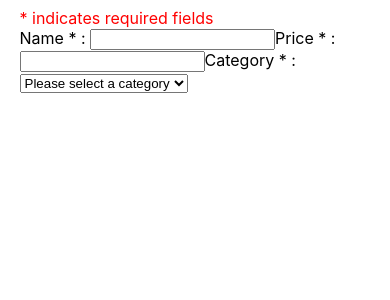
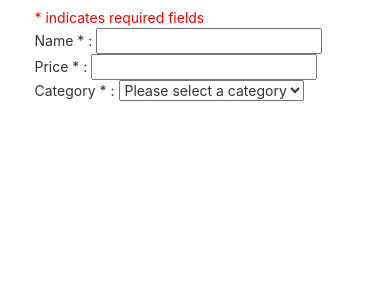
Before and after one commit to ewangsawidjaya/react-list-app, a React (Create React App) app: page / in a window 390 px wide. Shown: the top 300 px of the page. Built offline with nearby package versions, Linux system fonts and the light colour scheme.

Commit message:
responsiveness

```diff
--- a/public/index.html
+++ b/public/index.html
@@ -19,6 +19,12 @@
       work correctly both with client-side routing and a non-root public URL.
       Learn how to configure a non-root public URL by running `npm run build`.
     -->
+    <!-- Latest compiled and minified CSS -->
+    <link rel="stylesheet" href="https://maxcdn.bootstrapcdn.com/bootstrap/3.3.7/css/bootstrap.min.css" integrity="sha384-BVYiiSIFeK1dGmJRAkycuHAHRg32OmUcww7on3RYdg4Va+PmSTsz/K68vbdEjh4u" crossorigin="anonymous">
+
+    <!-- Optional theme -->
+    <link rel="stylesheet" href="https://maxcdn.bootstrapcdn.com/bootstrap/3.3.7/css/bootstrap-theme.min.css" integrity="sha384-rHyoN1iRsVXV4nD0JutlnGaslCJuC7uwjduW9SVrLvRYooPp2bWYgmgJQIXwl/Sp" crossorigin="anonymous">
+
     <title>React App</title>
   </head>
   <body>
@@ -36,5 +42,6 @@
       To begin the development, run `npm start` or `yarn start`.
       To create a production bundle, use `npm run build` or `yarn build`.
     -->
+
   </body>
 </html>
--- a/src/App.css
+++ b/src/App.css
@@ -2,23 +2,5 @@
   /*text-align: center;*/
   margin-left:5%;
   margin-top:2%;
+  margin-right:5%
 }
-
-.rTable
-{
-    display: table;
-    width: 30%;
-}
-.rTableRow
-{
-    display: table-row;
-}
-.rTableCell
-{
-    width:80%;
-    display: table-cell;
-    border: solid;
-    border-width: thin;
-    padding-left: 5px;
-    padding-right: 5px;
-}
--- a/src/Components/form.js
+++ b/src/Components/form.js
@@ -1,6 +1,8 @@
 import React, { Component } from 'react';
 
 import { toast } from 'react-toastify';
+
+import { Grid, Row, Col } from 'react-bootstrap';
 
 const toastOptions = {
     autoClose: 2000,
@@ -44,17 +46,30 @@ class Form extends Component {
 
     render() {
         return (
-            <div className='form'>
+            <Grid>
+                <Row className='show-grid'>
+                    <Col xs={12} md={12}>
                         <div style={{color:'red',fontStyle:'italics'}}>* indicates required fields</div>
+                    </Col>
+                </Row>
+
+                <Row className='show-grid'>
+                    <Col xs={12} md={3}>
                         Name * : <input type='text' onChange={(e) => this.handleChange('name', e)} value={this.state.name}/>
+                    </Col>
+                    <Col xs={12} md={3}>
                         Price * : <input type='number' onChange={(e) => this.handleChange('price', e)} value={this.state.price}/>
+                    </Col>
+                    <Col xs={12} md={3}>
                         Category * :
-                <select onChange={(e) => this.handleChange('category', e)} value={this.state.category}>
+                        <select style={{marginLeft:'5px'}} onChange={(e) => this.handleChange('category', e)} value={this.state.category}>
                             <option value=''>Please select a category</option>
                             <option value='Electronics'>Electronics</option>
                             <option value='Kitchen'>Kitchen</option>
                             <option value='Clothing'>Clothing</option>
                         </select>
+                    </Col>
+                    <Col xs={12} md={3}>
                         {
                             //all fields are required before the button is shown
                             //prevents empty values
@@ -63,7 +78,9 @@ class Form extends Component {
                             this.state.category !== '' &&
                             <input type='button' onClick={this.addItem.bind(this)} value='Add Item' />
                         }
-            </div>
+                    </Col>
+                </Row>
+            </Grid>
         )
     }
 }
--- a/src/Components/items.js
+++ b/src/Components/items.js
@@ -1,6 +1,8 @@
 import React, { Component } from 'react';
 
 import { toast } from 'react-toastify';
+
+import { Table } from 'react-bootstrap';
 
 const toastOptions = {
     autoClose: 2000,
@@ -9,9 +11,9 @@ const toastOptions = {
 }
 
 class Items extends Component {
-    removeItem = (categoryName, itemName) => {
+    removeItem = (categoryName, itemName, itemPrice) => {
         //removeItem calls the handler passed in as a prop to component
-        this.props.removeItem(categoryName, itemName);
+        this.props.removeItem(categoryName, itemName, itemPrice);
         toast.success('Removed the item', toastOptions);
     }
 
@@ -19,30 +21,32 @@ class Items extends Component {
         let categoryTotal = 0;
 
         return (
-            <div className='rTable'>
-                <div className='rTableRow'>
-                    <div className='rTableCell'>Category: {this.props.categoryName}</div>
-                    <div className='rTableCell'></div>
-                    <div className='rTableCell'></div>
-                </div>
+            <Table striped bordered condensed responsive>
+                <tbody>
+                <tr>
+                    <td>Category: {this.props.categoryName}</td>
+                    <td></td>
+                    <td></td>
+                </tr>
                 {
                     this.props.categoryItems.map((e) => {
                         categoryTotal += parseFloat(e.price);
                         return (
-                        <div className='rTableRow' key={this.props.categoryName + '_' + e.name}>
-                            <div className='rTableCell'>{e.name}</div>
-                            <div className='rTableCell'>${e.price}</div>
-                            <div className='rTableCell'><input type='button' value='X' onClick={() => this.removeItem(this.props.categoryName, e.name)}/></div>
-                        </div>
+                        <tr key={this.props.categoryName + '_' + e.name}>
+                            <td>{e.name}</td>
+                            <td>${e.price}</td>
+                            <td><input type='button' value='X' onClick={() => this.removeItem(this.props.categoryName, e.name, e.price)}/></td>
+                        </tr>
                         );
                     })
                 }
-                <div className='rTableRow'>
-                    <div className='rTableCell' style={{textAlign:'right'}}>Total</div>
-                    <div className='rTableCell'>${categoryTotal}</div>
-                    <div className='rTableCell'></div>
-                </div>
-            </div>
+                <tr>
+                    <td>Total</td>
+                    <td>${categoryTotal}</td>
+                    <td></td>
+                </tr>
+                </tbody>
+            </Table>
         )
     }
 }
--- a/src/Components/list.js
+++ b/src/Components/list.js
@@ -9,12 +9,14 @@ class List extends Component {
     constructor(props) {
         super(props);
         this.state = {
-            items: {}
+            items: {},
+            total: 0
         }
     }
 
-    addItem = (name, price, category) =>
-    {   //copy items locally to alter
+    addItem = (name, price, category) => {
+        let total = this.state.total;
+        //copy items locally to alter
         let thisItems = this.state.items;
         //check if category exists in items
         //if yes then add new item to the array of objects
@@ -25,12 +27,15 @@ class List extends Component {
         else{
             thisItems[category] = [{ 'name': name, 'price': price }];
         }
+        total += parseFloat(price);
         this.setState({
-            items: thisItems
+            items: thisItems,
+            total: total
         })
     }
 
-    removeItem = (category, itemName) => {
+    removeItem = (category, itemName, itemPrice) => {
+        let total = this.state.total;
         //copy state items locally to alter
         let thisItems = this.state.items;
         remove(thisItems[category], {
@@ -42,9 +47,11 @@ class List extends Component {
         if (thisItems[category].length === 0){
             delete thisItems[category];
         }
+        total -= parseFloat(itemPrice);
 
         this.setState({
-            items: thisItems
+            items: thisItems,
+            total: total
         })
 
     }
@@ -61,6 +68,9 @@ class List extends Component {
                         )
                     })
                 }
+                {
+                    this.state.total > 0 ? <div>Total: ${this.state.total}</div> : ''
+                }
             </div>
         )
     }
```
Also changed, not shown: 1 other file (tests, documents, lock files or other folders). Lines whose indentation alone changed are shown as unchanged.
